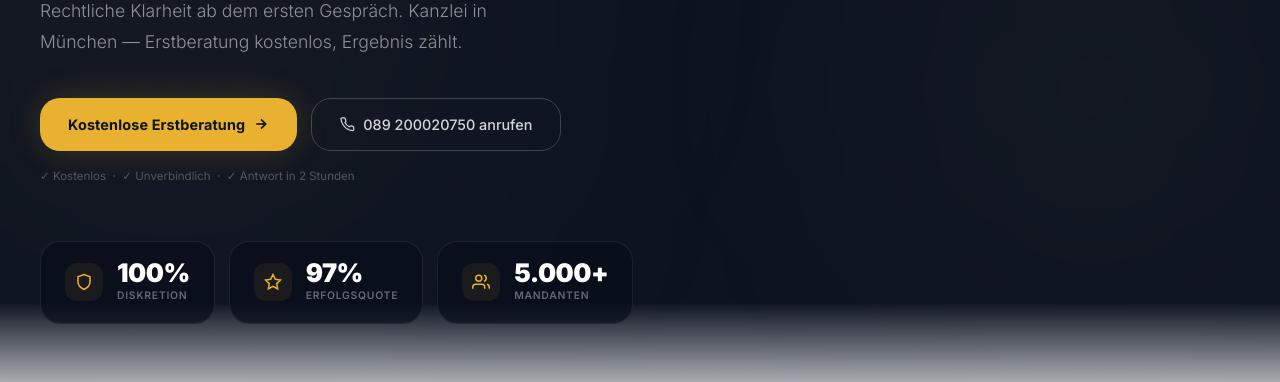
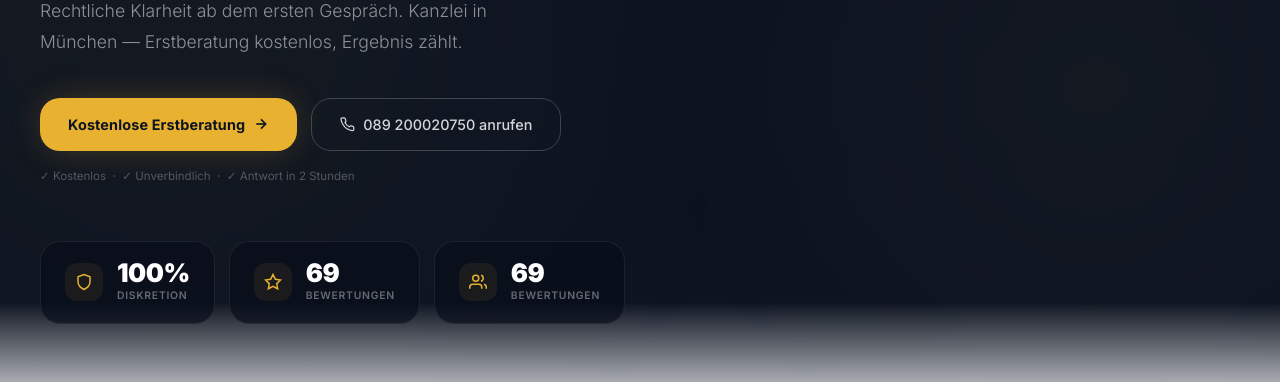
Before and after one commit to systemsforfuture/h2-rechtsanwaelte-strafverteidiger-muenchen-anwa-muenchen, a plain HTML site: page index.html in a window 1280 px wide. Shown: the part 418-800 px from the top of the page. Drawn offline with nearby package versions, Linux system fonts and the light colour scheme.

Commit message:
fix: remove fake stats, real reviews count, fix impressum title

```diff
--- a/index.html
+++ b/index.html
@@ -445,11 +445,11 @@
         </div>
         <div class="stat-card glass-dark">
           <div class="stat-icon"><svg viewBox="0 0 24 24" fill="none" stroke="currentColor" stroke-width="2"><polygon points="12 2 15.09 8.26 22 9.27 17 14.14 18.18 21.02 12 17.77 5.82 21.02 7 14.14 2 9.27 8.91 8.26 12 2"/></svg></div>
-          <div><div class="stat-n" id="stat-success">97%</div><div class="stat-l">Erfolgsquote</div></div>
+          <div><div class="stat-n" id="stat-success">69</div><div class="stat-l">Bewertungen</div></div>
         </div>
         <div class="stat-card glass-dark">
           <div class="stat-icon"><svg viewBox="0 0 24 24" fill="none" stroke="currentColor" stroke-width="2"><path d="M17 21v-2a4 4 0 0 0-4-4H5a4 4 0 0 0-4 4v2"/><circle cx="9" cy="7" r="4"/><path d="M23 21v-2a4 4 0 0 0-3-3.87M16 3.13a4 4 0 0 1 0 7.75"/></svg></div>
-          <div><div class="stat-n" id="stat-clients">5.000+</div><div class="stat-l">Mandanten</div></div>
+          <div><div class="stat-n" id="stat-clients">69</div><div class="stat-l">Bewertungen</div></div>
         </div>
       </div>
     </div>
@@ -648,8 +648,8 @@
           <span class="process-step-badge">04</span>
         </div>
         <h3>Erfolgreicher Abschluss</h3>
-        <p>97% Erfolgsquote: Wir kämpfen bis zum bestmöglichen Ergebnis für Sie.</p>
-        <span class="process-highlight">97% Erfolgsquote</span>
+        <p>Konsequent und persönlich — wir kämpfen für Ihr bestmögliches Ergebnis.</p>
+        <span class="process-highlight">Ihr Recht durchsetzen</span>
       </div>
     </div>
     <div style="text-align:center" class="rv">
@@ -691,12 +691,12 @@
         <div class="about-box glass-dark" style="position:relative">
           <div class="about-box-accent"></div>
           <div style="position:relative">
-            <div class="about-main-num gold-text" id="about-years">25+</div>
-            <div class="about-main-lbl">Jahre Erfahrung</div>
+            <div class="about-main-num gold-text" id="about-years">Ihre<br>Kanzlei</div>
+            <div class="about-main-lbl">vor Ort</div>
             <div class="about-stats-grid">
               <div class="about-stat-card"><span class="about-stat-n">100%</span><span class="about-stat-l">Persönlich</span></div>
-              <div class="about-stat-card"><span class="about-stat-n" id="about-mandates">5.000+</span><span class="about-stat-l">Mandate</span></div>
-              <div class="about-stat-card"><span class="about-stat-n">97%</span><span class="about-stat-l">Erfolgsquote</span></div>
+              <div class="about-stat-card"><span class="about-stat-n" id="about-mandates">69</span><span class="about-stat-l">Bewertungen</span></div>
+              <div class="about-stat-card"><span class="about-stat-n">69</span><span class="about-stat-l">Bewertungen</span></div>
               <div class="about-stat-card"><span class="about-stat-n">4.9★</span><span class="about-stat-l">Bewertung</span></div>
             </div>
           </div>
@@ -722,7 +722,7 @@
         <div class="trust-point"><div class="trust-point-icon"><svg viewBox="0 0 24 24" fill="none" stroke="currentColor" stroke-width="2" width="18" height="18"><path d="M12 22s8-4 8-10V5l-8-3-8 3v7c0 6 8 10 8 10z"/></svg></div><h4>Anwaltsgeheimnis</h4><p>Absolute Vertraulichkeit in jedem Fall</p></div>
         <div class="trust-point"><div class="trust-point-icon"><svg viewBox="0 0 24 24" fill="none" stroke="currentColor" stroke-width="2" width="18" height="18"><circle cx="12" cy="12" r="10"/><polyline points="12 6 12 12 16 14"/></svg></div><h4>24h Erreichbarkeit</h4><p>Notfall-Hotline für dringende Fälle</p></div>
         <div class="trust-point"><div class="trust-point-icon"><svg viewBox="0 0 24 24" fill="none" stroke="currentColor" stroke-width="2" width="18" height="18"><polygon points="12 2 15.09 8.26 22 9.27 17 14.14 18.18 21.02 12 17.77 5.82 21.02 7 14.14 2 9.27 8.91 8.26 12 2"/></svg></div><h4>Fachanwälte</h4><p>Zertifizierte Spezialisten pro Rechtsgebiet</p></div>
-        <div class="trust-point"><div class="trust-point-icon"><svg viewBox="0 0 24 24" fill="none" stroke="currentColor" stroke-width="2" width="18" height="18"><polyline points="23 6 13.5 15.5 8.5 10.5 1 18"/><polyline points="17 6 23 6 23 12"/></svg></div><h4>97% Erfolgsquote</h4><p>Nachweislich überdurchschnittliche Ergebnisse</p></div>
+        <div class="trust-point"><div class="trust-point-icon"><svg viewBox="0 0 24 24" fill="none" stroke="currentColor" stroke-width="2" width="18" height="18"><polyline points="23 6 13.5 15.5 8.5 10.5 1 18"/><polyline points="17 6 23 6 23 12"/></svg></div><h4>Voller Einsatz</h4><p>Konsequente Durchsetzung Ihrer Rechte</p></div>
         <div class="trust-point"><div class="trust-point-icon"><svg viewBox="0 0 24 24" fill="none" stroke="currentColor" stroke-width="2" width="18" height="18"><rect x="3" y="11" width="18" height="11" rx="2" ry="2"/><path d="M7 11V7a5 5 0 0 1 10 0v4"/></svg></div><h4>DSGVO-konform</h4><p>Höchste Datenschutzstandards</p></div>
         <div class="trust-point"><div class="trust-point-icon"><svg viewBox="0 0 24 24" fill="none" stroke="currentColor" stroke-width="2" width="18" height="18"><path d="M17 21v-2a4 4 0 0 0-4-4H5a4 4 0 0 0-4 4v2"/><circle cx="9" cy="7" r="4"/><path d="M23 21v-2a4 4 0 0 0-3-3.87M16 3.13a4 4 0 0 1 0 7.75"/></svg></div><h4>Persönlich</h4><p>Fester Ansprechpartner ab Tag eins</p></div>
       </div>
@@ -783,7 +783,7 @@
         </div>
         <div class="faq-item">
           <button class="faq-btn"><span class="faq-btn-text">Wie ist die Erfolgsquote Ihrer Kanzlei?</span><svg class="faq-chev" viewBox="0 0 24 24" fill="none" stroke="currentColor" stroke-width="2"><polyline points="6 9 12 15 18 9"/></svg></button>
-          <div class="faq-answer"><p class="faq-answer-text">Wir erreichen eine Erfolgsquote von 97% — ob durch außergerichtliche Einigungen oder Gerichtsverfahren. Jeder Fall wird individuell mit einer maßgeschneiderten Strategie bearbeitet.</p></div>
+          <div class="faq-answer"><p class="faq-answer-text">Wir setzen Ihre Rechte konsequent durch — ob durch außergerichtliche Einigungen oder Gerichtsverfahren. Jeder Fall wird individuell mit einer maßgeschneiderten Strategie bearbeitet.</p></div>
         </div>
         <div class="faq-item">
           <button class="faq-btn"><span class="faq-btn-text">Wie funktioniert das Mandanten-Portal?</span><svg class="faq-chev" viewBox="0 0 24 24" fill="none" stroke="currentColor" stroke-width="2"><polyline points="6 9 12 15 18 9"/></svg></button>
@@ -879,8 +879,8 @@
     <div class="foot-bottom">
       <p class="foot-copy">&copy; 2026 H2 Rechtsanwälte | Strafverteidiger München | Anwalt Strafrecht München &middot; Alle Rechte vorbehalten</p>
       <div class="foot-legal">
-        <a href="#kontakt" title="Impressum wird bei Beauftragung eingerichtet">Impressum</a>
-        <a href="#kontakt" title="Datenschutz wird bei Beauftragung eingerichtet">Datenschutzerklärung</a>
+        <a href="#kontakt" >Impressum</a>
+        <a href="#kontakt" >Datenschutzerklärung</a>
         <span style="opacity:.35;font-size:.73rem;margin-left:6px">· Demo-Website</span>
       </div>
     </div>
```
